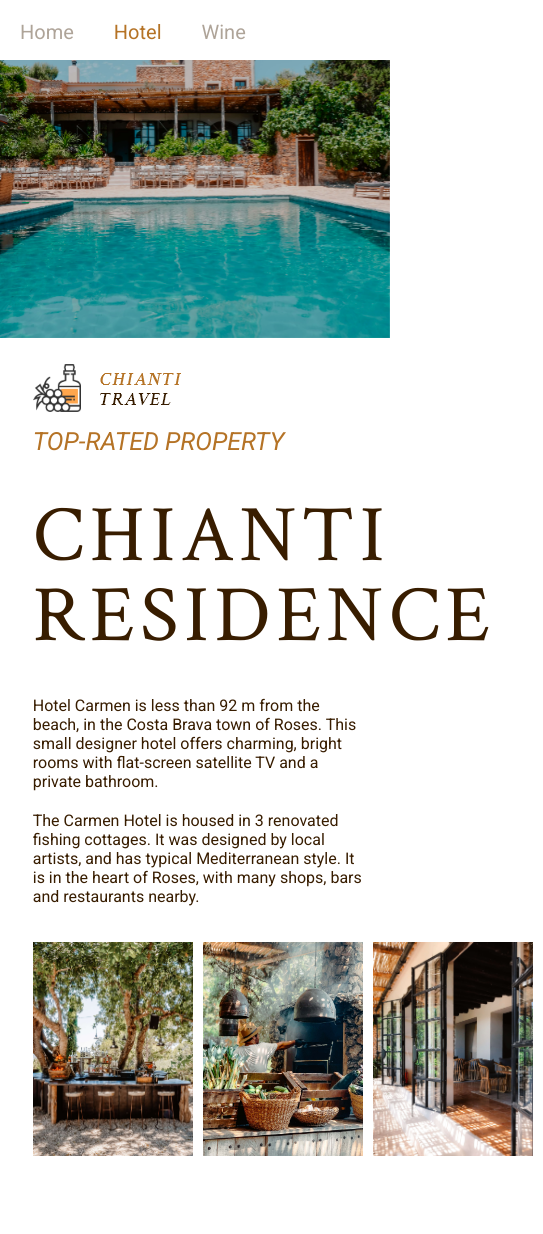
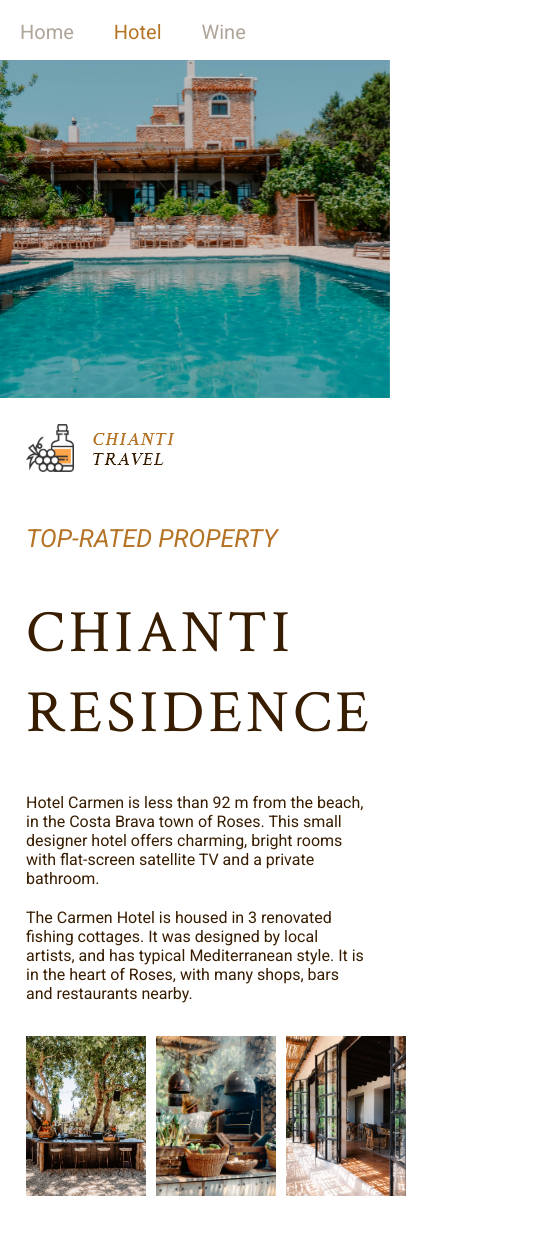
Before and after one commit to FrozenFang/tuscania-travel-site, a React (Create React App) app: page /hotel in a window 390 px wide. Shown: the top 1234 px of the page, 543 px wide, since content can reach past the window. Before the commit the page ends 1182 px from the top, so only its background shows below. Built offline with nearby package versions, Linux system fonts and the light colour scheme.

Commit message:
mobile fixes

```diff
--- a/src/GlobalStyles/_base.scss
+++ b/src/GlobalStyles/_base.scss
@@ -35,6 +35,7 @@
     flex-direction: column;
     justify-content: space-between;
     padding-left: 15%;
+    padding-bottom: 2rem;
     &--logo{
         max-width: 14.8rem;
         max-height: 4.8rem;
@@ -75,6 +76,7 @@
           font-weight: 700;
           margin-top: 4rem;
           transition: 0.3s;
+          margin-bottom: 2rem;
           &:hover{
               background-color: $primaryColor;
               color: #fff;
@@ -102,10 +104,17 @@
     overflow-y: scroll;
   }
   .content{
+    padding-left: 0;
+    &--logo{
+      margin-bottom: 4rem;
+    }
     &--wrapper{
         &--description{
             max-width: 100ch;
         }
+        &--title{
+          font-size: $titleSizeMobile;
+        }
       }
     }
 }
--- a/src/GlobalStyles/_variables.scss
+++ b/src/GlobalStyles/_variables.scss
@@ -3,6 +3,7 @@ $textDarkColor: #381D00;
 
 
 $titleSize: 8rem;
+$titleSizeMobile: 6rem;
 $subtitleSize: 2.5rem;
 $menuSize: 2rem;
 $descriptionSize: 1.6rem;
--- a/src/Pages/Home/ContentBox/ContentBox.scss
+++ b/src/Pages/Home/ContentBox/ContentBox.scss
@@ -7,7 +7,7 @@
         list-style: none;
         display: flex;
         align-items: flex-start;
-        overflow: hidden;
+        margin-top: 4rem;
         &--item{
             display: flex;
             flex-direction: column;
--- a/src/Pages/Hotel/HotelBox/HotelBox.scss
+++ b/src/Pages/Hotel/HotelBox/HotelBox.scss
@@ -23,10 +23,23 @@
             justify-content: flex-start;
             img{
                 width: 100%;
-                max-width: 17rem;
+                max-width: 16rem;
                 height: auto;
                 padding-right: 1rem;
             }
         }
     }
   }
+
+  @media only screen and (max-width: 650px) {
+    .content{
+        &--images{
+            img{
+                width: 100%;
+                max-width: 13rem;
+                height: auto;
+                padding-right: 1rem;
+            }
+        }
+    }
+  }
--- a/src/components/ImageBox/ImageBox.scss
+++ b/src/components/ImageBox/ImageBox.scss
@@ -12,6 +12,7 @@
 
 @media only screen and (max-width: 1200px) {
     .media{
+        margin-top: 6rem;
         height: 40vh;
         background-position: center;
     }
```
